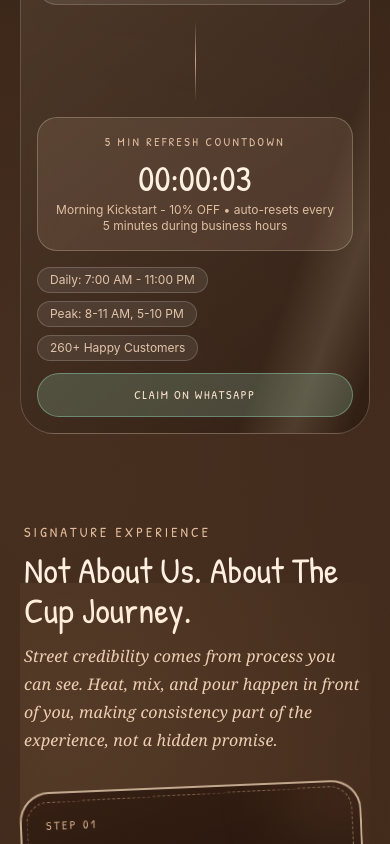
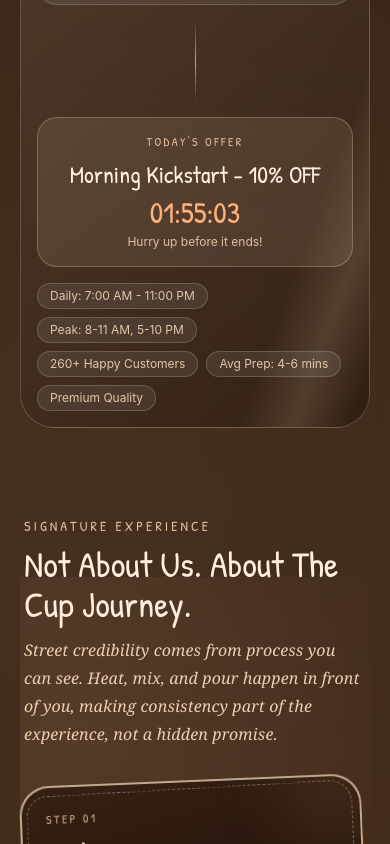
Before and after one commit to Sai-Videsh/cl-1, a React (Vite) app in the folder tabun-chai/: page / in a window 390 px wide. Shown: the part 1100-1944 px from the top of the page. Built offline with nearby package versions, Linux system fonts and the light colour scheme.

Commit message:
add: new events for GA ; update: review source links

```diff
--- a/tabun-chai/src/components/BranchNetworkSection.tsx
+++ b/tabun-chai/src/components/BranchNetworkSection.tsx
@@ -5,8 +5,7 @@ const currentBranch = {
   address:
     "Balaji Colony, Bengaluru - Tirupati Hwy, Bangarupalem to Bangalore road, Venkatagiri, Andhra Pradesh 517416",
   photos: ["/media/current-branch-main.png"],
-  mapUrl:
-    "https://www.google.com/maps/search/?api=1&query=Balaji+Colony+Bengaluru+Tirupati+Hwy+Bangarupalem+Venkatagiri+Andhra+Pradesh+517416",
+  mapUrl: "https://maps.app.goo.gl/urEWdyu7566XmHnG8",
 };
 
 const otherBranches = [
@@ -15,24 +14,28 @@ const otherBranches = [
     status: "Active",
     address: "JCCC+Q8 Bairagi patteda, Tirupati, Andhra Pradesh",
     note: "Urban neighborhood stop with fast takeaway and evening chai flow.",
-    mapUrl:
-      "https://www.google.com/maps/search/?api=1&query=JCCC%2BQ8+Bairagi+patteda%2C+Tirupati%2C+Andhra+Pradesh",
+    mapUrl: "https://maps.app.goo.gl/imBa5AFLPfbzYsNk9",
   },
   {
     name: "Tiruchanur",
     status: "Active",
     address: "Revenue Colony, Tiruchanur, Andhra Pradesh 517503",
     note: "Steady local crowd branch focused on warm service and repeat cups.",
-    mapUrl:
-      "https://www.google.com/maps/search/?api=1&query=Revenue+Colony%2C+Tiruchanur%2C+Andhra+Pradesh+517503",
+    mapUrl: "https://maps.app.goo.gl/YiCk9Uc6zGfJYF3o6",
   },
   {
     name: "Greamspet, Chittoor",
     status: "Active",
     address: "4-421, CB Rd, opp. SBI bank, Greamspet, Chittoor, Andhra Pradesh 517002",
     note: "Roadside-ready branch for quick pit-stop chai and snack pairings.",
-    mapUrl:
-      "https://www.google.com/maps/search/?api=1&query=4-421%2C+CB+Rd%2C+opp.+SBI+bank%2C+Greamspet%2C+Chittoor%2C+Andhra+Pradesh+517002",
+    mapUrl: "https://maps.app.goo.gl/qehjkoQYSn1NWjbu7",
+  },
+  {
+    name: "Kadapa",
+    status: "Active",
+    address: "Kadapa, Andhra Pradesh",
+    note: "Newest addition to the Tabun Chai family, serving authentic chai flavors.",
+    mapUrl: "https://maps.app.goo.gl/8nTWnBo5tCVMb8Gn7",
   },
 ];
 
@@ -100,6 +103,7 @@ export function BranchNetworkSection() {
                 href={currentBranch.mapUrl}
                 target="_blank"
                 rel="noreferrer"
+                onClick={() => { if (typeof window !== 'undefined' && window.gtag) window.gtag('event', 'location_click', { event_category: 'engagement', event_label: 'check_location_main', value: 1 }); }}
                 className="mt-5 inline-flex h-11 items-center justify-center rounded-full border border-white/24 bg-white/8 px-6 text-xs font-semibold uppercase tracking-[0.14em] text-[#fff4e7] transition-colors hover:bg-white/14"
               >
                 Check Location
@@ -149,6 +153,7 @@ export function BranchNetworkSection() {
                     href={branch.mapUrl}
                     target="_blank"
                     rel="noreferrer"
+                    onClick={() => { if (typeof window !== 'undefined' && window.gtag) window.gtag('event', 'location_click', { event_category: 'engagement', event_label: 'check_location_' + branch.name, value: 1 }); }}
                     className="mt-3 inline-flex h-9 items-center justify-center rounded-full border border-white/24 bg-white/10 px-4 text-[11px] font-semibold uppercase tracking-[0.14em] text-[#fff1e2] transition-colors hover:bg-white/16"
                   >
                     Check Location
--- a/tabun-chai/src/components/HeroSection.tsx
+++ b/tabun-chai/src/components/HeroSection.tsx
@@ -19,7 +19,6 @@ const fallbackImages = [
 const directionsUrl =
   "https://www.google.com/maps/place/Tabun+Chai/@13.2053398,78.9045259,17z/data=!4m16!1m9!3m8!1s0x3bad655ad323fa63:0x52023a4eb52eb34b!2sTabun+Chai!8m2!3d13.2053398!4d78.9045014!9m1!1b1!16s%2Fg%2F11ys7qvgyz!3m5!1s0x3bad655ad323fa63:0x52023a4eb52eb34b!8m2!3d13.2053398!4d78.9045014!16s%2Fg%2F11ys7qvgyz?entry=ttu&g_ep=EgoyMDI2MDQxMi4wIKXMDSoASAFQAw%3D%3D";
 const whatsappUrl = "https://wa.me/919999999999?text=Hi%20Tabun%20Chai%2C%20I%20want%20to%20order.";
-
 
 export function HeroSection() {
   const [isMobile, setIsMobile] = useState<boolean>(() => window.innerWidth < 768);
@@ -60,7 +59,7 @@ export function HeroSection() {
   useEffect(() => {
     const mediaQuery = window.matchMedia("(max-width: 767px)");
 
-    const handleChange = (event) => {
+    const handleChange = (event: MediaQueryListEvent) => {
       setIsMobile(event.matches);
       setVideoFailed(false);
     };
@@ -192,12 +191,14 @@ export function HeroSection() {
                   href={directionsUrl}
                   target="_blank"
                   rel="noreferrer"
+                  onClick={() => { if (typeof window !== 'undefined' && window.gtag) window.gtag('event', 'direction_click', { event_category: 'engagement', event_label: 'maps_open', value: 1 }); }}
                   className="inline-flex h-11 min-w-[120px] items-center justify-center rounded-full border border-amber-100/24 bg-amber-100/11 px-3 text-sm font-semibold text-amber-50 backdrop-blur-sm transition-all hover:-translate-y-0.5 hover:bg-amber-100/18"
                 >
                   <span className="relative z-10">Get Directions</span>
                 </a>
                 <a
                   href="#menu"
+                  onClick={() => { if (typeof window !== 'undefined' && window.gtag) window.gtag('event', 'menu_click', { event_category: 'engagement', event_label: 'menu_navigate', value: 1 }); }}
                   className="inline-flex h-11 min-w-[120px] items-center justify-center rounded-full border border-white/18 bg-white/7 px-3 text-sm font-semibold text-amber-50 backdrop-blur-sm transition-all hover:-translate-y-0.5 hover:bg-white/12"
                 >
                   Go to Menu
--- a/tabun-chai/src/components/TimeOffersCrowdSection.tsx
+++ b/tabun-chai/src/components/TimeOffersCrowdSection.tsx
@@ -44,12 +44,24 @@ const getCrowdSubline = (hour: number) => {
   return "Calmer pace, easy seating, ideal for slow sips.";
 };
 
-const getOpenTargetDate = (now: Date) => {
+const getOfferEndTime = (now: Date, offerId: string) => {
   const target = new Date(now);
-  target.setHours(7, 0, 0, 0);
-  if (now.getHours() >= 23) {
-    target.setDate(target.getDate() + 1);
+  target.setSeconds(0, 0);
+
+  switch (offerId) {
+    case "morning-kickstart":
+      target.setHours(10, 0, 0, 0);
+      break;
+    case "tea-time-pair":
+      target.setHours(18, 0, 0, 0);
+      break;
+    case "after-8-special":
+      target.setHours(23, 0, 0, 0);
+      break;
+    default:
+      target.setHours(23, 0, 0, 0);
   }
+
   return target;
 };
 
@@ -82,22 +94,20 @@ export function TimeOffersCrowdSection() {
   const view = useMemo(() => {
     const hour = now.getHours();
     const isBusinessTime = hour >= 7 && hour < 23;
-    const activeOffer = offers[Math.floor(now.getMinutes() / 5) % offers.length];
+
+    // Select active offer based on time of day
+    let activeOffer: Offer;
+    if (hour >= 7 && hour < 10) {
+      activeOffer = offers[0]; // Morning Kickstart (7-10 AM)
+    } else if (hour >= 10 && hour < 18) {
+      activeOffer = offers[1]; // Tea Time Pair (10 AM - 6 PM)
+    } else {
+      activeOffer = offers[2]; // After 8 PM Special (6-11 PM)
+    }
 
     if (isBusinessTime) {
-      const resetAt = new Date(now);
-      resetAt.setSeconds(0, 0);
-      const currentMinutes = now.getMinutes();
-      const nextFive = Math.floor(currentMinutes / 5) * 5 + 5;
-
-      if (nextFive >= 60) {
-        resetAt.setHours(resetAt.getHours() + 1);
-        resetAt.setMinutes(0, 0, 0);
-      } else {
-        resetAt.setMinutes(nextFive, 0, 0);
-      }
-
-      const countdown = formatCountdown(resetAt.getTime() - now.getTime());
+      const offerEndTime = getOfferEndTime(now, activeOffer.id);
+      const countdown = formatCountdown(offerEndTime.getTime() - now.getTime());
 
       return {
         isBusinessTime,
@@ -107,7 +117,12 @@ export function TimeOffersCrowdSection() {
       };
     }
 
-    const openAt = getOpenTargetDate(now);
+    // Shop closed - show next opening time (7 AM)
+    const openAt = new Date(now);
+    openAt.setHours(7, 0, 0, 0);
+    if (now.getHours() >= 23) {
+      openAt.setDate(openAt.getDate() + 1);
+    }
     const countdown = formatCountdown(openAt.getTime() - now.getTime());
 
     return {
@@ -120,8 +135,8 @@ export function TimeOffersCrowdSection() {
 
   const bannerMessages = [
     view.mode === "live"
-      ? `Live refresh cycle • Resets in ${view.countdown}`
-      : `Shop opens in ${view.countdown} • 5-minute cycles start at 7:00 AM`,
+      ? `Today's Offer: ${view.activeOffer.title} • Ends in ${view.countdown}`
+      : `Shop opens in ${view.countdown} • Morning Kickstart (10% OFF) starts at 7:00 AM`,
     `${getCrowdLabel(now.getHours())} • ${getCrowdSubline(now.getHours())}`,
     "Fresh batches move fast during peak windows. Quick order helps skip queue time.",
   ];
@@ -175,12 +190,17 @@ export function TimeOffersCrowdSection() {
 
           <div className="rounded-[20px] border border-amber-100/24 bg-[#f7d8b9]/10 px-4 py-4 text-center lg:text-right">
             <p className="menu-sketch text-xs uppercase tracking-[0.2em] text-[#ffd7b7]/84">
-              {view.mode === "live" ? "5 Min Refresh Countdown" : "Opens In"}
+              {view.mode === "live" ? "Today's Offer" : "Opens In"}
             </p>
-            <p className="menu-sketch mt-2 text-4xl text-[#fff1e2] sm:text-5xl">{view.countdown}</p>
+            <p className="menu-sketch mt-2 text-2xl text-[#fff1e2] sm:text-3xl">
+              {view.mode === "live" ? view.activeOffer.title : view.countdown}
+            </p>
+            <p className="menu-sketch mt-1 text-3xl text-[#ffb178] sm:text-4xl">
+              {view.mode === "live" ? view.countdown : "Morning Kickstart (10% OFF)"}
+            </p>
             <p className="mt-1 text-xs text-[#ffdcbc]/82">
               {view.mode === "live"
-                ? `${offerForWhatsApp.title} • auto-resets every 5 minutes during business hours`
+                ? "Hurry up before it ends!"
                 : "Business time: 7:00 AM - 11:00 PM"}
             </p>
           </div>
@@ -191,16 +211,9 @@ export function TimeOffersCrowdSection() {
             <span className="rounded-full border border-white/18 bg-white/8 px-3 py-1">Daily: 7:00 AM - 11:00 PM</span>
             <span className="rounded-full border border-white/18 bg-white/8 px-3 py-1">Peak: 8-11 AM, 5-10 PM</span>
             <span className="rounded-full border border-white/18 bg-white/8 px-3 py-1">260+ Happy Customers</span>
+            <span className="rounded-full border border-white/18 bg-white/8 px-3 py-1">Avg Prep: 4-6 mins</span>
+            <span className="rounded-full border border-white/18 bg-white/8 px-3 py-1">Premium Quality</span>
           </div>
-
-          <a
-            href={whatsappUrl}
-            target="_blank"
-            rel="noreferrer"
-            className="menu-sketch inline-flex h-11 items-center justify-center rounded-full border border-emerald-200/36 bg-emerald-200/18 px-5 text-xs uppercase tracking-[0.14em] text-emerald-100 transition-all hover:-translate-y-0.5"
-          >
-            Claim on WhatsApp
-          </a>
         </div>
       </motion.div>
     </section>
--- /dev/null
+++ b/tabun-chai/src/global.d.ts
@@ -0,0 +1,9 @@
+// Google Analytics gtag type declaration
+declare global {
+  interface Window {
+    gtag: (...args: any[]) => void;
+    dataLayer: any[];
+  }
+}
+
+export {};
```
Also changed, not shown: tabun-chai/src/components/SocialProofWall.tsx (+17 -7 lines), tabun-chai/src/components/TrustUtilityFooter.tsx (+17 -2 lines).
